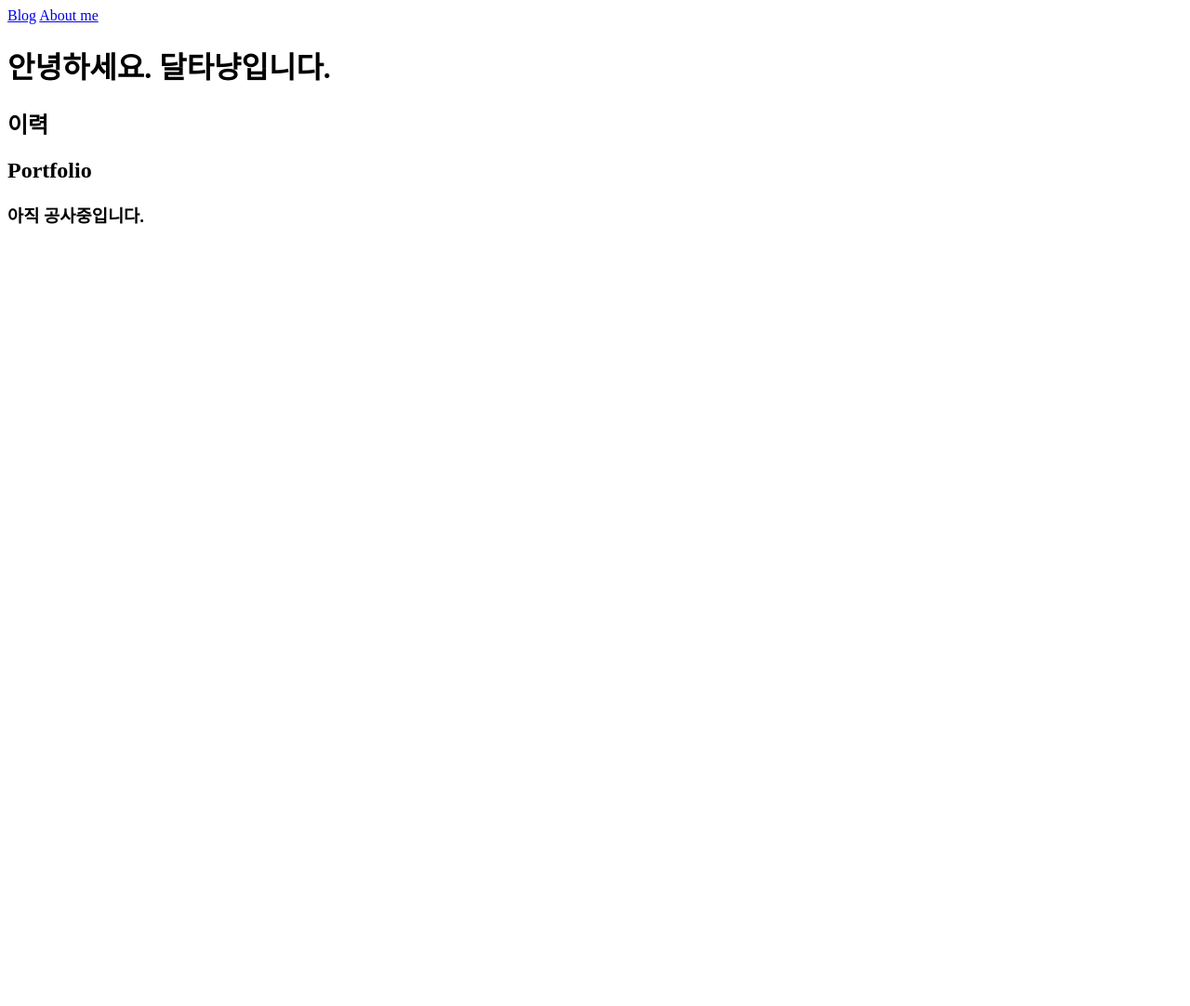
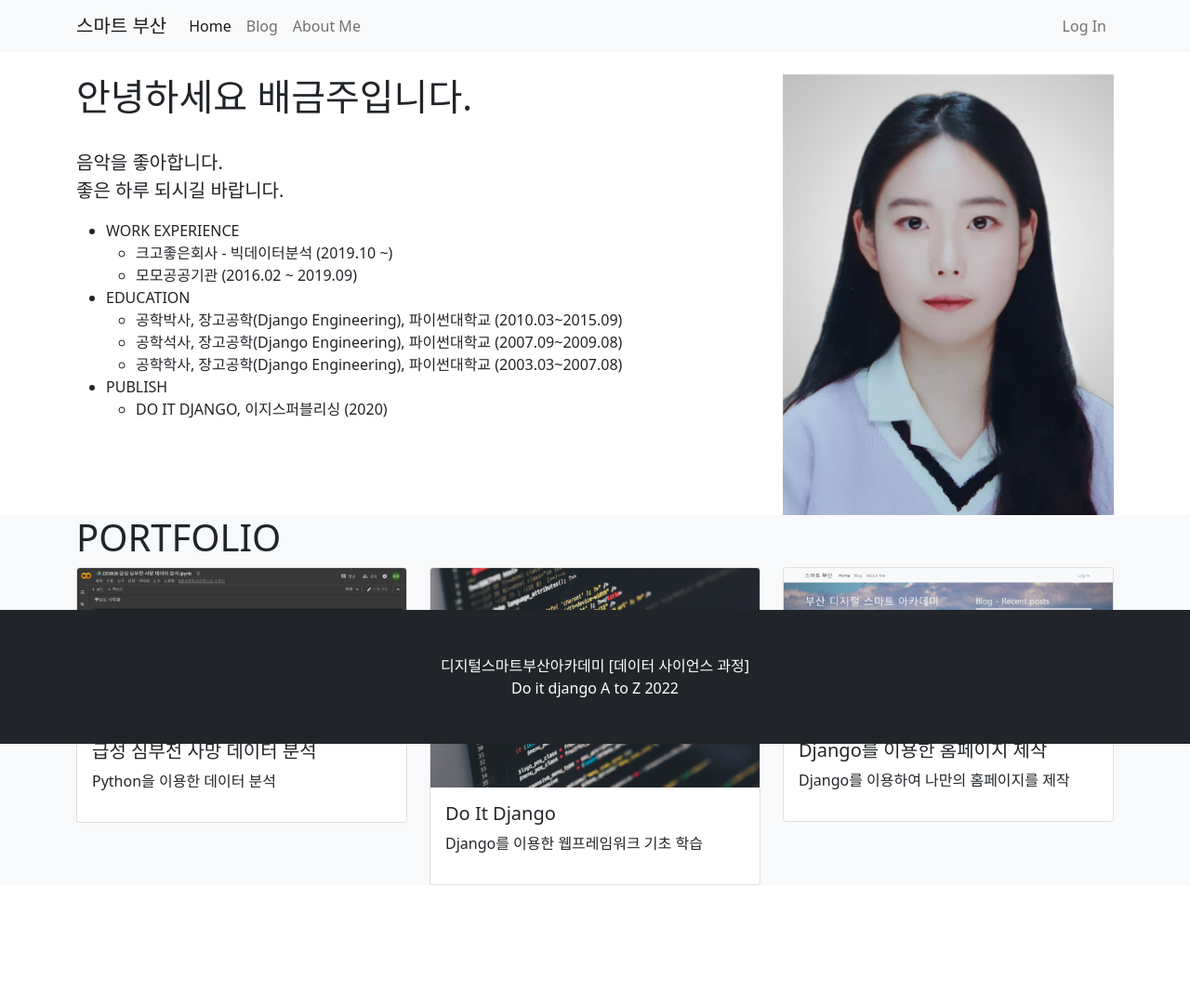
Before and after one commit to geum6333/do_it_django_a_to_z, a Django app: page /about_me/ in a window 1280 px wide. Shown: the whole page at 93% size. Before the commit the page ends 241 px from the top, so only its background shows below. Run offline with Django 3.2, Linux system fonts and the light colour scheme; some libraries are stand-ins or nearby versions.

Commit message:
자기소개 페이지에 내용 채우기

```diff
--- /dev/null
+++ b/single_pages/static/single_pages/css/about_me.css
@@ -0,0 +1,3 @@
+.margin-for-footer {
+    margin-bottom: 130px;
+}
--- a/single_pages/templates/single_pages/about_me.html
+++ b/single_pages/templates/single_pages/about_me.html
@@ -1,17 +1,98 @@
 <!DOCTYPE html>
+{% load static %}
 <html lang="ko">
-<head>
-    <meta charset="UTF-8">
-    <title>개발자 달타냥입니다.</title>
-</head>
-<body>
-  <nav>
-    <a href="/blog/">Blog</a>
-    <a href="/about_me/">About me</a>
-  </nav>
-  <h1>안녕하세요. 달타냥입니다.</h1>
-  <h2>이력</h2>
-  <h2>Portfolio</h2>
-  <h3>아직 공사중입니다.</h3>
+    <head>
+        <meta charset="UTF-8">
+        <title>About 배금주</title>
+
+        <link rel="stylesheet" href="{% static 'blog/bootstrap5/css/bootstrap.min.css' %}" media="screen">
+        <link rel="stylesheet" href="{% static 'single_pages/css/about_me.css' %}" media="screen">
+        <script src="https://kit.fontawesome.com/47f92a0b9f.js" crossorigin="anonymous"></script>
+
+    </head>
+    <body>
+        {% include 'blog/navbar.html' %}
+
+    <section>
+        <div class="container mt-4">
+            <div class="row" >
+            <div class="col-lg-8">
+                <h1>안녕하세요 배금주입니다.</h1>
+                <br/>
+                <p class="lead">
+                    음악을 좋아합니다.<br/>
+                    좋은 하루 되시길 바랍니다.
+                </p>
+
+                <ul>
+                    <li>WORK EXPERIENCE</li>
+                    <ul>
+                        <li>크고좋은회사 - 빅데이터분석 (2019.10 ~)</li>
+                        <li>모모공공기관 (2016.02 ~ 2019.09)</li>
+                    </ul>
+                    <li>EDUCATION</li>
+                    <ul>
+                        <li>공학박사, 장고공학(Django Engineering), 파이썬대학교 (2010.03~2015.09)</li>
+                        <li>공학석사, 장고공학(Django Engineering), 파이썬대학교 (2007.09~2009.08)</li>
+                        <li>공학학사, 장고공학(Django Engineering), 파이썬대학교 (2003.03~2007.08)</li>
+                    </ul>
+                    <li>PUBLISH</li>
+                    <ul>
+                        <li>DO IT DJANGO, 이지스퍼블리싱 (2020)</li>
+                    </ul>
+                </ul>
+            </div>
+            <div class="col-lg-4">
+                <img class="img-fluid" src="{% static 'single_pages/images/me.jpg' %}">
+            </div>
+            </div>
+        </div>
+    </section>
+
+    <section class="bg-light margin-for-footer">
+        <div class="container">
+            <div class="row">
+                <div class="col-12">
+                    <h1>PORTFOLIO</h1>
+                </div>
+            </div>
+            <div class="row">
+                <div class="col-lg-4">
+                    <div class="card" data-bs-toggle="modal" data-bs-target="#healthcare">
+                        <img class="card-img-top" src="{% static 'single_pages/images/portfolio_1.jpg' %}">
+                        <div class="card-body">
+                            <h5 class="card-title">급성 심부전 사망 데이터 분석</h5>
+                            <p>Python을 이용한 데이터 분석</p>
+                        </div>
+                    </div>
+                </div>
+                <div class="col-lg-4">
+                    <div class="card" data-bs-toggle="modal" data-bs-target="#healthcare">
+                        <img class="card-img-top" src="{% static 'single_pages/images/django.jpg' %}">
+                        <div class="card-body">
+                            <h5 class="card-title">Do It Django</h5>
+                            <p>Django를 이용한 웹프레임워크 기초 학습</p>
+                        </div>
+                    </div>
+                </div>
+                <div class="col-lg-4">
+                    <div class="card" data-bs-toggle="modal" data-bs-target="#healthcare">
+                        <img class="card-img-top" src="{% static 'single_pages/images/portfolio_2.jpg' %}">
+                        <div class="card-body">
+                            <h5 class="card-title">Django를 이용한 홈페이지 제작</h5>
+                            <p>Django를 이용하여 나만의 홈페이지를 제작</p>
+                        </div>
+                    </div>
+                </div>
+            </div>
+        </div>
+    </section>
+
+    <div class="fixed-bottom">
+    {% include 'blog/footer.html' %}
+    </div>
+    <script src="https://cdn.jsdelivr.net/npm/@popperjs/core@2.10.2/dist/umd/popper.min.js" integrity="sha384-7+zCNj/IqJ95wo16oMtfsKbZ9ccEh31eOz1HGyDuCQ6wgnyJNSYdrPa03rtR1zdB" crossorigin="anonymous"></script>
+    <script src="https://cdn.jsdelivr.net/npm/bootstrap@5.1.3/dist/js/bootstrap.min.js" integrity="sha384-QJHtvGhmr9XOIpI6YVutG+2QOK9T+ZnN4kzFN1RtK3zEFEIsxhlmWl5/YESvpZ13" crossorigin="anonymous"></script>
+
 </body>
 </html>
```
Also changed, not shown: single_pages/static/single_pages/images/django.jpg (added), single_pages/static/single_pages/images/me.jpg (added), single_pages/static/single_pages/images/portfolio_1.JPG (added), single_pages/static/single_pages/images/portfolio_2.JPG (added).
